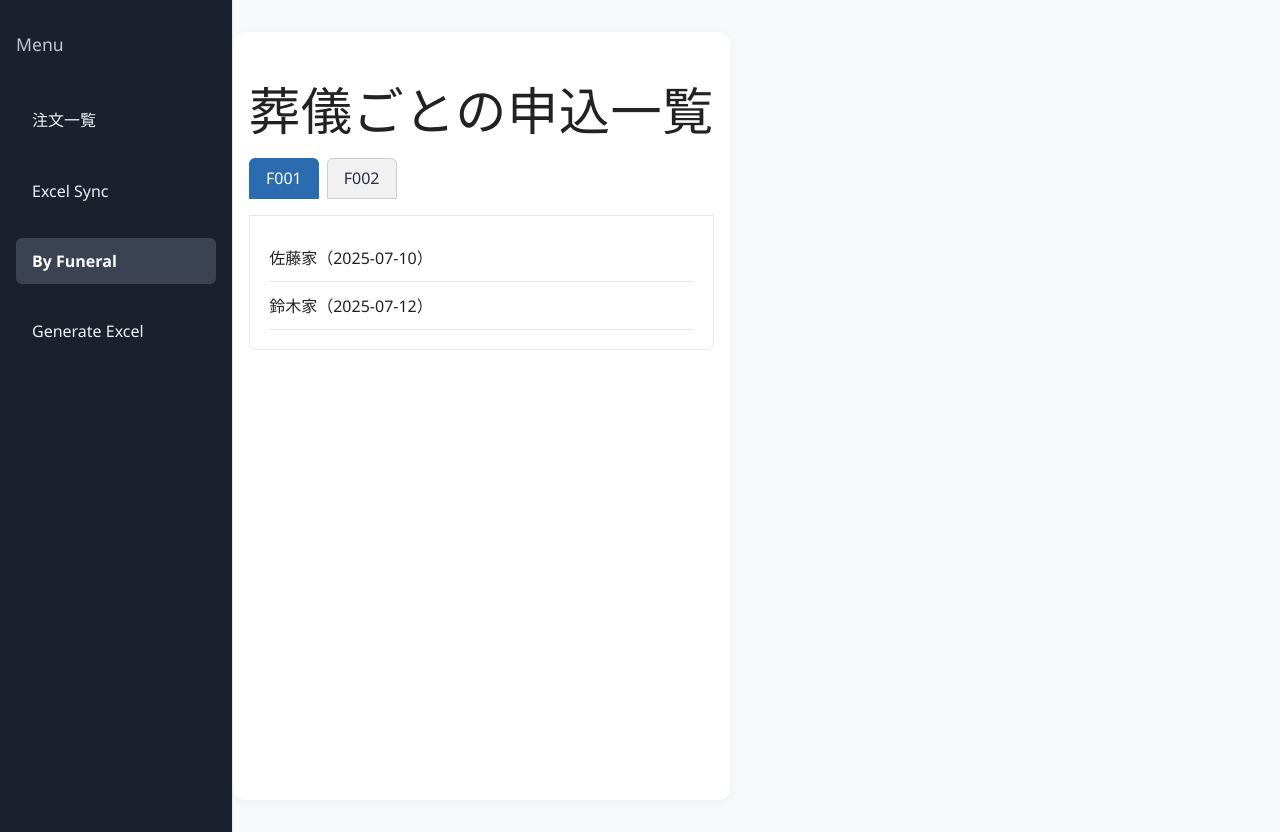
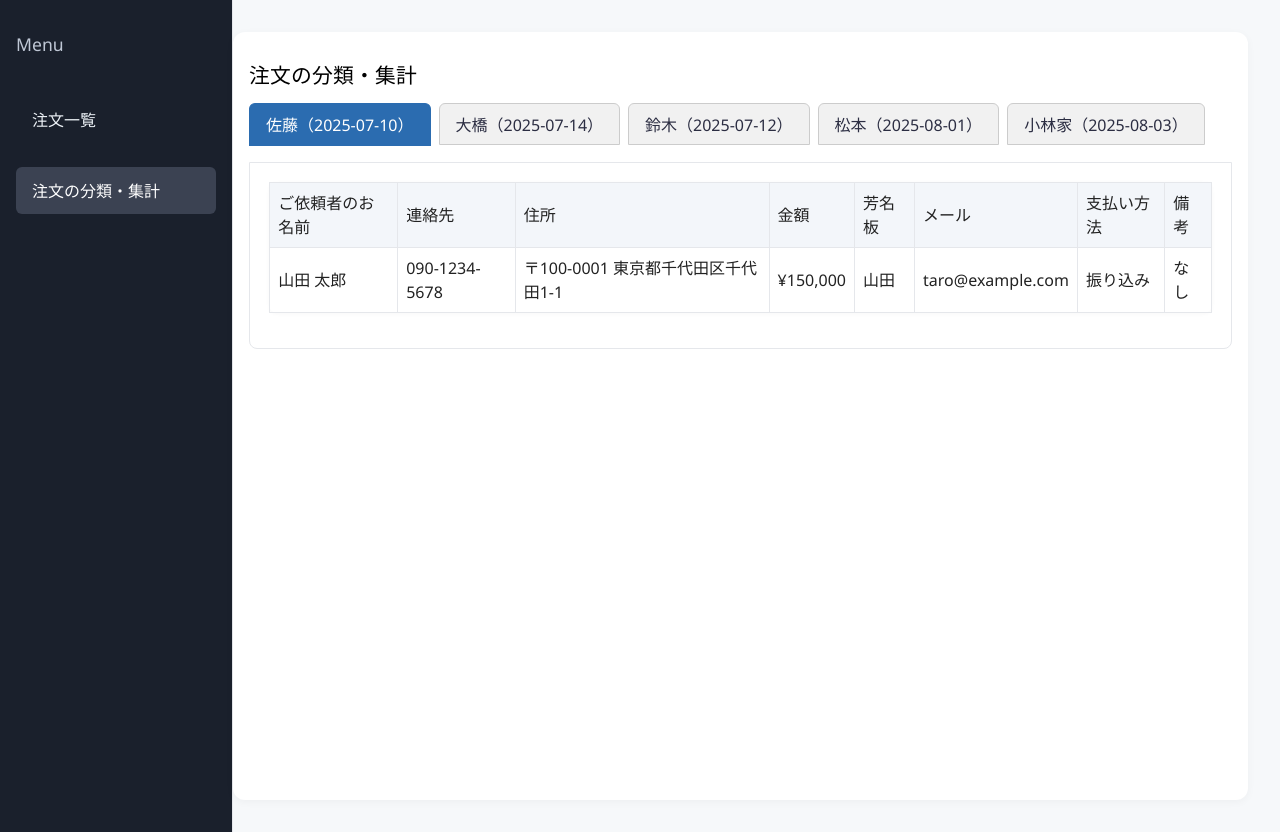
Before and after one commit to katsup07/auto-input-excel-app, a React (Vite) app: page /categorization in a window 1280 px wide. Built offline with nearby package versions, Linux system fonts and the light colour scheme.

Commit message:
Add classifcation menu and page

```diff
--- a/src/App.tsx
+++ b/src/App.tsx
@@ -1,9 +1,7 @@
 import { BrowserRouter as Router, Routes, Route } from 'react-router-dom'
 import Sidebar from './components/Sidebar'
 import OrderIntake from './pages/OrderIntake'
-import ExcelSync from './pages/ExcelSync'
 import OrderCategorization from './pages/OrderCategorization'
-import GenerateExcel from './pages/GenerateExcel'
 import './index.css'
 
 function App() {
@@ -14,9 +12,7 @@ function App() {
         <div className="main">
           <Routes>
             <Route path="/" element={<OrderIntake />} />
-            <Route path="/excel-sync" element={<ExcelSync />} />
             <Route path="/categorization" element={<OrderCategorization />} />
-            <Route path="/generate-excel" element={<GenerateExcel />} />
           </Routes>
         </div>
       </div>
--- a/src/components/Sidebar.tsx
+++ b/src/components/Sidebar.tsx
@@ -5,9 +5,7 @@ const Sidebar = () => (
   <nav className="sidebar">
     <h2>Menu</h2>
     <NavLink to="/" end>注文一覧</NavLink>
-    <NavLink to="/excel-sync">Excel Sync</NavLink>
-    <NavLink to="/categorization">By Funeral</NavLink>
-    <NavLink to="/generate-excel">Generate Excel</NavLink>
+    <NavLink to="/categorization">注文の分類・集計</NavLink>
   </nav>
 );
 
--- a/src/pages/ExcelSync.tsx
+++ /dev/null
@@ -1,31 +0,0 @@
-const ExcelSync = () => (
-  <>
-    <h1>Excel同期状況</h1>
-    <div style={{ display: 'flex', justifyContent: 'flex-end', marginBottom: '1.2rem' }}>
-      <button className="primary">最新版をダウンロード</button>
-    </div>
-    <table>
-      <thead>
-        <tr>
-          <th>シート名</th>
-          <th>最終更新日時</th>
-          <th>更新状況</th>
-        </tr>
-      </thead>
-      <tbody>
-        <tr>
-          <td>Orders.xlsx</td>
-          <td>2025/07/04 09:00</td>
-          <td style={{ color: '#2b6cb0', fontWeight: 500 }}>成功</td>
-        </tr>
-        <tr>
-          <td>Inventory.xlsx</td>
-          <td>2025/07/03 15:30</td>
-          <td style={{ color: '#e53e3e', fontWeight: 500 }}>失敗</td>
-        </tr>
-      </tbody>
-    </table>
-  </>
-);
-
-export default ExcelSync;
--- a/src/pages/GenerateExcel.tsx
+++ /dev/null
@@ -1,22 +0,0 @@
-export default function GenerateExcel() {
-  return (
-    <>
-      <h1>新規Excelファイル作成</h1>
-      <form className="form">
-        <label>
-          ご依頼者のお名前
-          <input type="text" placeholder="お名前" />
-        </label>
-        <label>
-          ご葬儀の日程
-          <input type="date" />
-        </label>
-        <label>
-          項目
-          <textarea placeholder="項目を入力してください" />
-        </label>
-        <button className="primary" type="submit">ファイル作成</button>
-      </form>
-    </>
-  );
-}
--- a/src/pages/OrderCategorization.tsx
+++ b/src/pages/OrderCategorization.tsx
@@ -1,42 +1,88 @@
+
 import { useState } from 'react';
 
-const funerals = ['F001', 'F002'] as const;
-type FuneralId = typeof funerals[number];
-const orders: Record<FuneralId, { id: string; name: string; date: string }[]> = {
-  F001: [
-    { id: '123', name: '佐藤家', date: '2025-07-10' },
-    { id: '124', name: '鈴木家', date: '2025-07-12' },
-  ],
-  F002: [
-    { id: '125', name: '高橋家', date: '2025-07-15' },
-    { id: '126', name: '田中家', date: '2025-07-20' },
-  ],
+// 仮データ: 注文一覧（OrderIntakeの初期データを利用）
+const rawOrders = [
+  // Sheet 1
+  {
+    family: '佐藤', date: '2025-07-10', customer: '山田 太郎', phone: '090-1234-5678', address: '〒100-0001 東京都千代田区千代田1-1', amount: '¥150,000', board: '山田', email: 'taro@example.com', payment: '振り込み', note: 'なし',
+  },
+  {
+    family: '大橋', date: '2025-07-14', customer: '山田 太郎', phone: '090-1234-5678', address: '〒100-0001 東京都千代田区千代田1-1', amount: '¥150,000', board: '山田', email: 'kenji@example.com', payment: '振り込み', note: 'なし',
+  },
+  {
+    family: '鈴木', date: '2025-07-12', customer: '鈴木 花子', phone: '080-9876-5432', address: '〒150-0002 東京都渋谷区渋谷2-2-2', amount: '¥200,000', board: '鈴木', email: '', payment: '現地払い', note: '白い花希望',
+  },
+  // Sheet 2
+  {
+    family: '松本', date: '2025-08-01', customer: '松本 一郎', phone: '090-2222-3333', address: '〒220-0001 神奈川県横浜市西区みなとみらい1-1', amount: '¥300,000', board: '松本', email: 'ichiro.matsumoto@example.com', payment: 'クレジットカード', note: '特になし',
+  },
+  {
+    family: '小林家', date: '2025-08-03', customer: '小林 花子', phone: '080-3333-4444', address: '〒330-0002 埼玉県さいたま市大宮区桜木町2-2-2', amount: '¥250,000', board: '小林', email: '', payment: '現地払い', note: '供花希望',
+  },
+];
+
+// 葬家名＋日付でグループ化
+const groupByFuneral = (orders: typeof rawOrders) => {
+  const map = new Map<string, typeof rawOrders>();
+  for (const order of orders) {
+    const key = `${order.family}（${order.date}）`;
+    if (!map.has(key)) map.set(key, []);
+    map.get(key)!.push(order);
+  }
+  return map;
 };
 
+const funeralMap = groupByFuneral(rawOrders);
+const funeralTabs = Array.from(funeralMap.keys());
+
+
 export default function OrderCategorization() {
-  const [active, setActive] = useState<FuneralId>('F001');
+  const [active, setActive] = useState(0);
   return (
     <>
-      <h1>葬儀ごとの申込一覧</h1>
-      <div className="tabs">
-        {funerals.map((id) => (
+      <h1 style={{ margin: '1rem 0 0 0', color: 'black', fontSize: '1.3rem' }}>注文の分類・集計</h1>
+      <div className="tabs" style={{ marginBottom: 16, marginTop: '1rem', display: 'flex', alignItems: 'center' }}>
+        {funeralTabs.map((key, idx) => (
           <button
-            key={id}
-            className={"tab" + (active === id ? " active" : "")}
-            onClick={() => setActive(id)}
+            key={key}
+            className={"tab" + (active === idx ? " active" : "")}
+            onClick={() => setActive(idx)}
+            style={{ minWidth: 120 }}
           >
-            {id}
+            {key}
           </button>
         ))}
       </div>
       <div className="tab-content">
-        <ul style={{ margin: 0, padding: 0, listStyle: 'none' }}>
-          {orders[active].map((order) => (
-            <li key={order.id} style={{ padding: '0.7rem 0', borderBottom: '1px solid #e5e7eb' }}>
-              <span style={{ fontWeight: 500 }}>{order.name}</span>（{order.date}）
-            </li>
-          ))}
-        </ul>
+        <table style={{ width: '100%', borderCollapse: 'collapse', background: '#fff' }}>
+          <thead>
+            <tr style={{ background: '#f7fafc' }}>
+              <th style={{ border: '1px solid #e5e7eb', padding: '0.5rem' }}>ご依頼者のお名前</th>
+              <th style={{ border: '1px solid #e5e7eb', padding: '0.5rem' }}>連絡先</th>
+              <th style={{ border: '1px solid #e5e7eb', padding: '0.5rem' }}>住所</th>
+              <th style={{ border: '1px solid #e5e7eb', padding: '0.5rem' }}>金額</th>
+              <th style={{ border: '1px solid #e5e7eb', padding: '0.5rem' }}>芳名板</th>
+              <th style={{ border: '1px solid #e5e7eb', padding: '0.5rem' }}>メール</th>
+              <th style={{ border: '1px solid #e5e7eb', padding: '0.5rem' }}>支払い方法</th>
+              <th style={{ border: '1px solid #e5e7eb', padding: '0.5rem' }}>備考</th>
+            </tr>
+          </thead>
+          <tbody>
+            {funeralMap.get(funeralTabs[active])!.map((order, i) => (
+              <tr key={i}>
+                <td style={{ border: '1px solid #e5e7eb', padding: '0.5rem' }}>{order.customer}</td>
+                <td style={{ border: '1px solid #e5e7eb', padding: '0.5rem' }}>{order.phone}</td>
+                <td style={{ border: '1px solid #e5e7eb', padding: '0.5rem' }}>{order.address}</td>
+                <td style={{ border: '1px solid #e5e7eb', padding: '0.5rem' }}>{order.amount}</td>
+                <td style={{ border: '1px solid #e5e7eb', padding: '0.5rem' }}>{order.board}</td>
+                <td style={{ border: '1px solid #e5e7eb', padding: '0.5rem' }}>{order.email}</td>
+                <td style={{ border: '1px solid #e5e7eb', padding: '0.5rem' }}>{order.payment}</td>
+                <td style={{ border: '1px solid #e5e7eb', padding: '0.5rem' }}>{order.note}</td>
+              </tr>
+            ))}
+          </tbody>
+        </table>
       </div>
     </>
   );
--- a/src/pages/OrderIntake.tsx
+++ b/src/pages/OrderIntake.tsx
@@ -1,7 +1,6 @@
 
 import { useState } from 'react';
 import Spreadsheet from 'react-spreadsheet';
-import type { CellBase, Matrix } from 'react-spreadsheet';
 
 
 // Remove NUM_PAGES, use dynamic length
@@ -294,10 +293,18 @@ const OrderIntake = () => {
       </div>
       <div style={{ overflowX: 'auto', maxWidth: '100%' }}>
         <style>{`
-          .Spreadsheet__table th,
+          .Spreadsheet__table th {
+            background: #f7fafc !important;
+            border: 1px solid #e5e7eb !important;
+            padding: 0.5rem !important;
+            color: inherit;
+            font-weight: normal;
+          }
           .Spreadsheet__table td {
             white-space: pre-wrap !important;
             word-break: break-all;
+            border: 1px solid #e5e7eb !important;
+            padding: 0.5rem !important;
           }
         `}</style>
         <Spreadsheet
```
